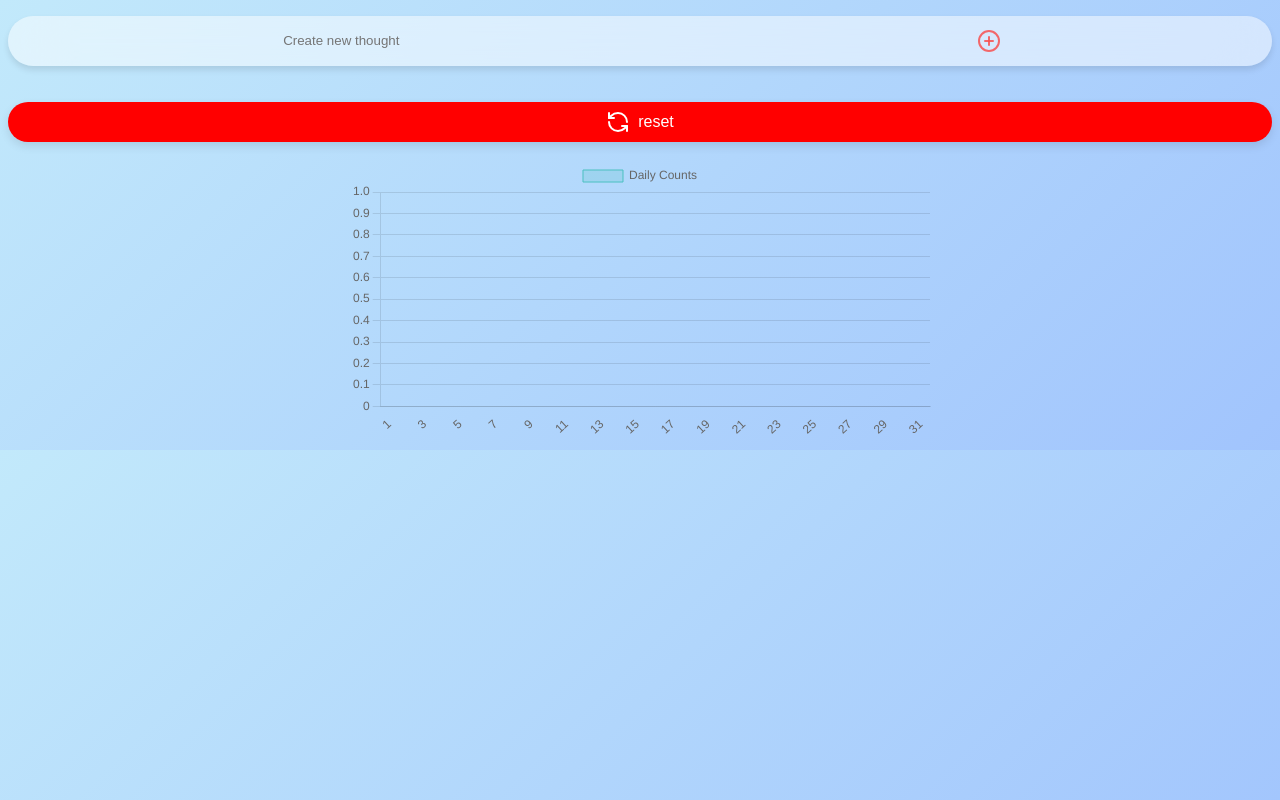
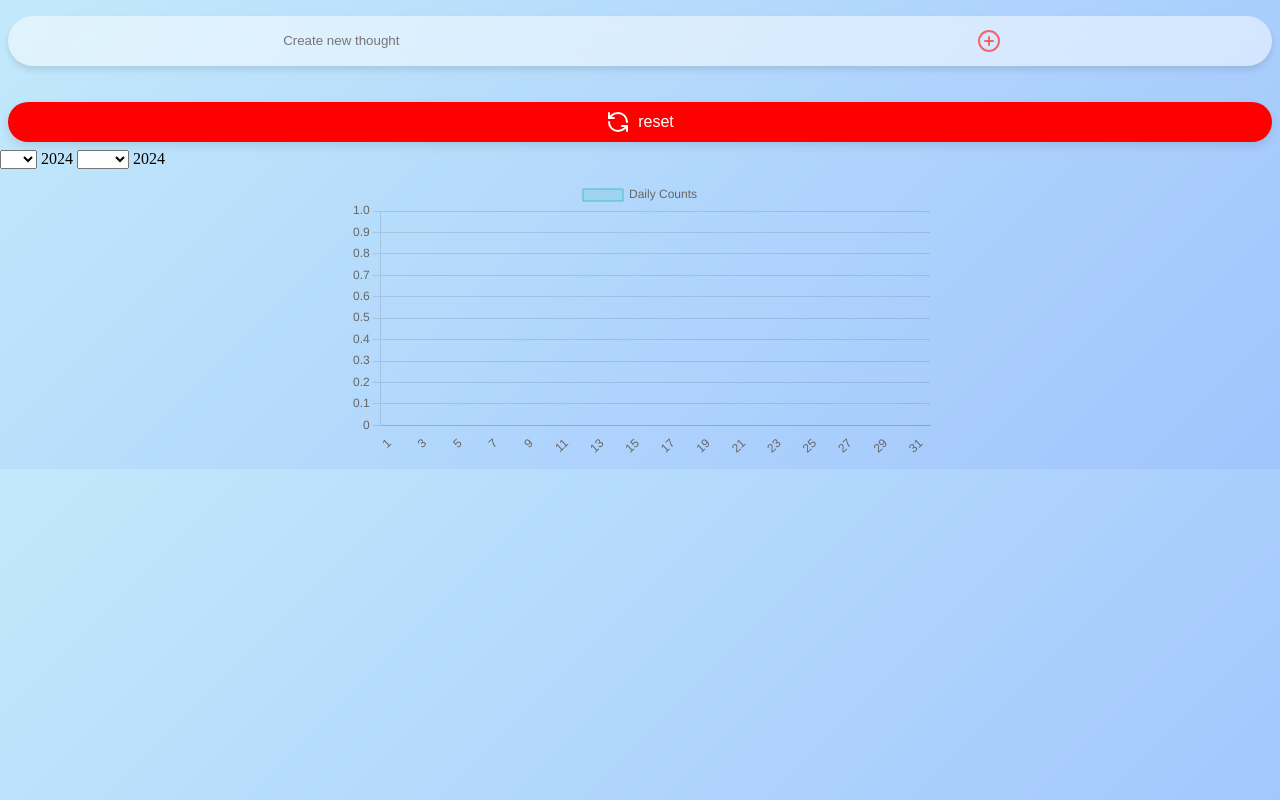
Before and after one commit to openscallow/thoughtTracker, a SvelteKit app: page / in a window 1280 px wide. Built offline with nearby package versions, Linux system fonts and the light colour scheme.

Commit message:
finally intigrated month and year select

```diff
--- a/src/routes/+page.svelte
+++ b/src/routes/+page.svelte
@@ -17,11 +17,13 @@
         };
     }
 
-    const selectedMonth = 11; // November
-    const selectedYear = 2024;
+    let selectedMonth: number = $state(12); // December
+    let selectedYear: number = $state(2024);
 
-    let thoughts: Thoughts = {};
-    let newThought: string = "";
+    let thoughts: Thoughts = $state({});
+    let newThought: string = $state("");
+
+    let chart: Chart | null = null;
 
     // Helper to initialize `localStorage`
     function initializeStorage(): void {
@@ -92,6 +94,8 @@
 
     onMount(() => {
         initializeStorage();
+        selectedMonth = parseInt(localStorage.getItem("selectedMonth") ?? selectedYear.toString());
+        selectedYear = parseInt(localStorage.getItem("selectedYear") ?? selectedYear.toString());
 
         const data = Array.from({ length: 31 }, (_, i) => ({
             date: i + 1,
@@ -101,7 +105,7 @@
         for (const key in thoughts) {
             if (Object.prototype.hasOwnProperty.call(thoughts, key)) {
                 for (const secondKey in thoughts[key].records) {
-                    const [month, day, year] = secondKey.split("/").map(Number);
+                    const [day, month, year] = secondKey.split("/").map(Number);
 
                     if (month === selectedMonth && year === selectedYear) {
                         const dataEntry = data.find((d) => d.date === day);
@@ -115,7 +119,7 @@
 
         const thoughtVisual = document.getElementById("lineChart") as HTMLCanvasElement | null;
         if (thoughtVisual) {
-            new Chart(thoughtVisual, {
+            chart = new Chart(thoughtVisual, {
                 type: "bar",
                 data: {
                     labels: data.map((row) => row.date.toString()),
@@ -151,6 +155,18 @@
             console.error('Canvas element with id "lineChart" not found.');
         }
     });
+
+    function upDateMonth() {
+        let month = document.getElementById("month") as HTMLSelectElement;
+        localStorage.setItem("selectedMonth", month.value);
+        window.location.reload();
+    }
+
+    function upDateYear() {
+        let year = document.getElementById("year") as HTMLSelectElement;
+        localStorage.setItem("selectedYear", year.value);
+        window.location.reload();
+    }
 </script>
 <div class="inputContainer">
     <div class="inputGroup">
@@ -177,6 +193,20 @@
 <div class="resetContainer">
     <button class="reset" onclick={()=>{reset()}}><RefreshCcw class="material-symbols-outlined"></RefreshCcw>reset</button>
 </div>
+
+<select onchange={upDateMonth} id="month">
+    <option value=""></option>
+    <option value="10">10</option>
+    <option value="11">11</option>
+    <option value="12">12</option>
+</select>
+{selectedMonth}
+<select onchange={upDateYear} id="year">
+    <option value=""></option>
+    <option value="2024">2024</option>
+    <option value="2025">2025</option>
+</select>
+{selectedYear}
 <div style="width: 100%; max-width: 600px; margin: auto;">
     <canvas id="lineChart"></canvas>
 </div>
```
